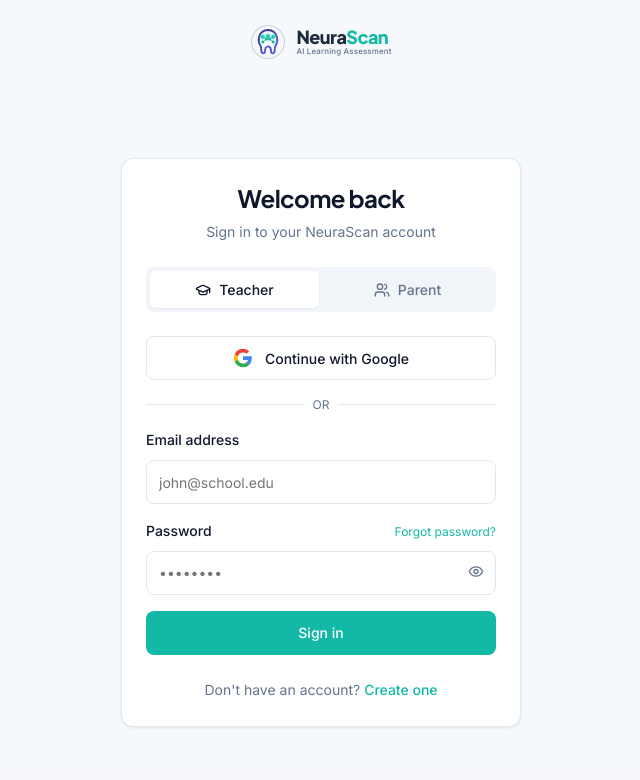
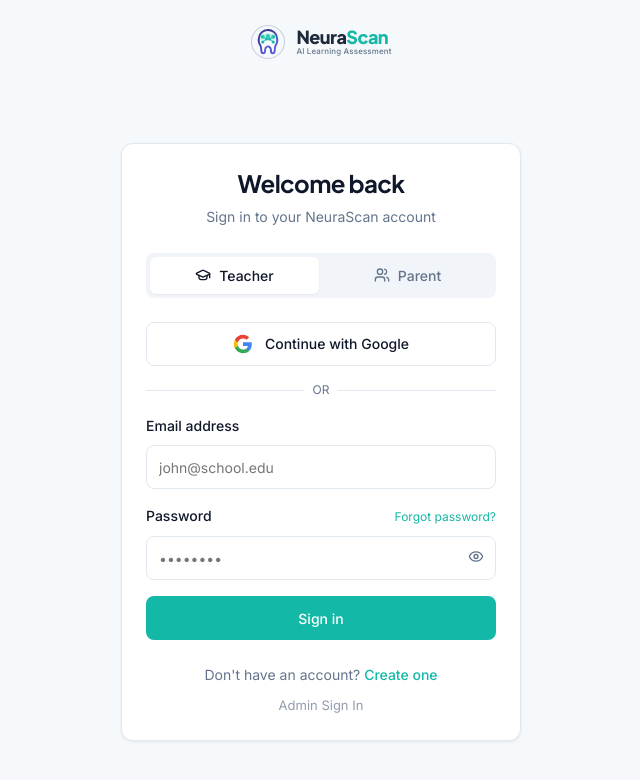
Before and after one commit to Niwas-Kumar/neurascan-frontend, a React (Vite) app: page /login in a window 1280 px wide. Shown: the top 780 px of the page, without its empty margins (319-959 px from the left). Built offline with nearby package versions, Linux system fonts and the light colour scheme; no server answers.

Commit message:
feat: implement login page with email/password and Google OAuth authentication support

```diff
--- a/src/pages/auth/LoginPage.jsx
+++ b/src/pages/auth/LoginPage.jsx
@@ -479,6 +479,25 @@
                   Create one
                 </Link>
               </p>
+              <p
+                style={{
+                  textAlign: 'center',
+                  fontSize: 13,
+                  color: COLORS.textMuted,
+                  marginTop: 8,
+                }}
+              >
+                <Link
+                  to="/admin/login"
+                  style={{
+                    color: COLORS.textMuted,
+                    textDecoration: 'none',
+                    opacity: 0.7,
+                  }}
+                >
+                  Admin Sign In
+                </Link>
+              </p>
             </div>
           </div>
         </div>
```
